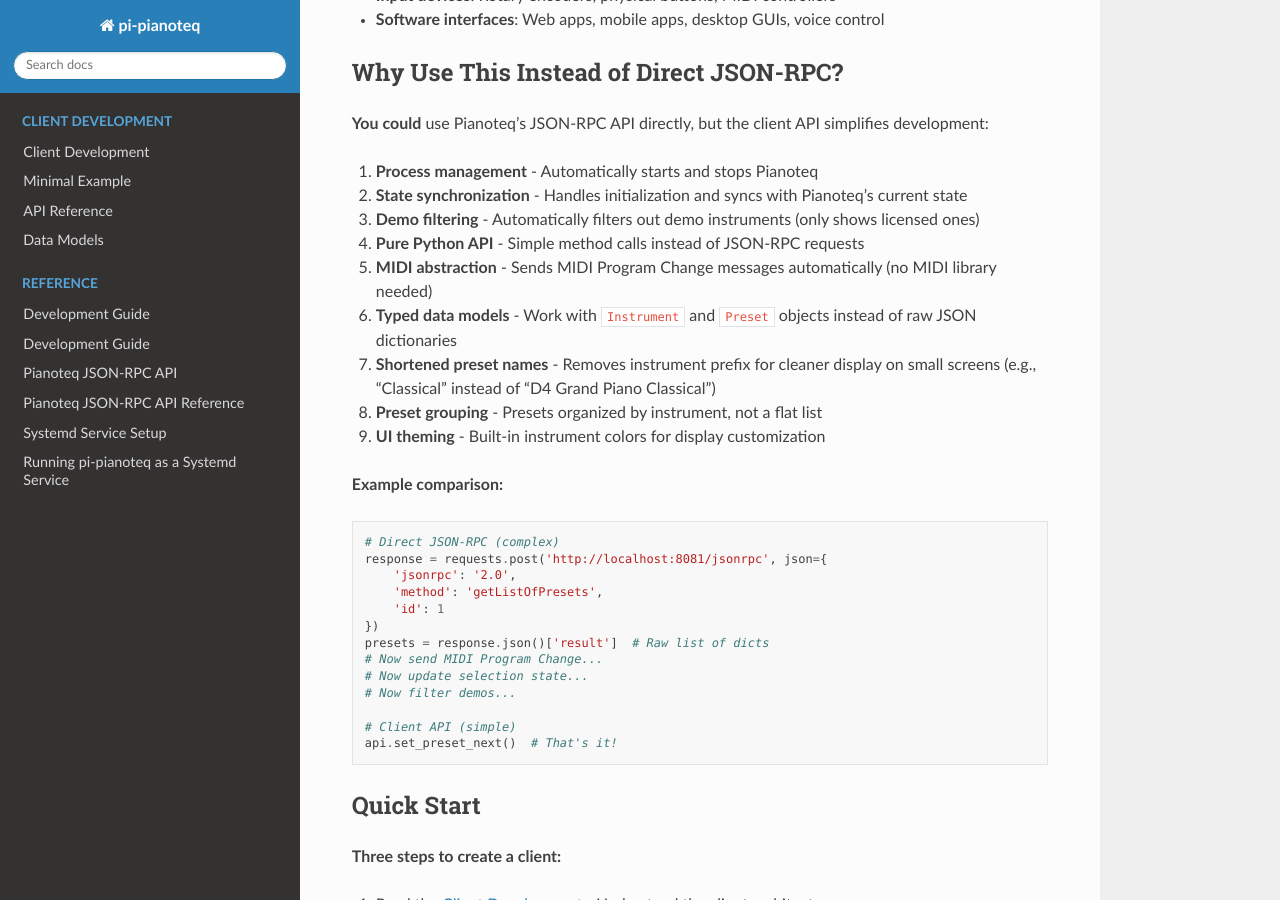
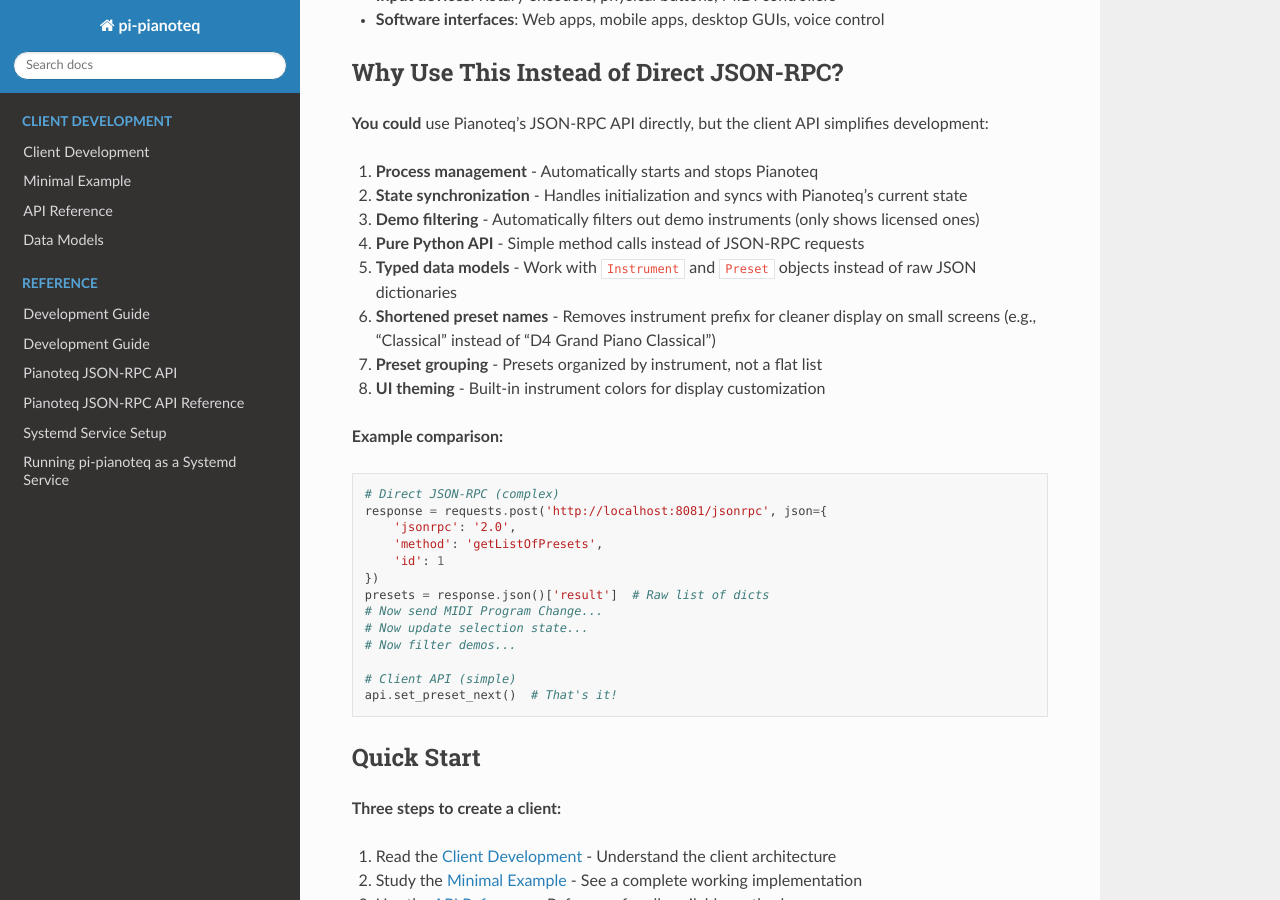
Before and after one commit to tlsim/pi-pianoteq, a Sphinx documentation site: the page built from docs/source/index.rst, in a window 1280 px wide and 900 px high, scrolled down 320 px. Built offline with Sphinx 7.4.7 and the Read the Docs theme 3.1.0, drawn with Linux system fonts in a browser that asks for light colours.

Commit message:
Remove MIDI abstraction benefit from documentation

```diff
--- a/docs/source/index.rst
+++ b/docs/source/index.rst
@@ -20,11 +20,10 @@ Why Use This Instead of Direct JSON-RPC?
 2. **State synchronization** - Handles initialization and syncs with Pianoteq's current state
 3. **Demo filtering** - Automatically filters out demo instruments (only shows licensed ones)
 4. **Pure Python API** - Simple method calls instead of JSON-RPC requests
-5. **MIDI abstraction** - Sends MIDI Program Change messages automatically (no MIDI library needed)
-6. **Typed data models** - Work with ``Instrument`` and ``Preset`` objects instead of raw JSON dictionaries
-7. **Shortened preset names** - Removes instrument prefix for cleaner display on small screens (e.g., "Classical" instead of "D4 Grand Piano Classical")
-8. **Preset grouping** - Presets organized by instrument, not a flat list
-9. **UI theming** - Built-in instrument colors for display customization
+5. **Typed data models** - Work with ``Instrument`` and ``Preset`` objects instead of raw JSON dictionaries
+6. **Shortened preset names** - Removes instrument prefix for cleaner display on small screens (e.g., "Classical" instead of "D4 Grand Piano Classical")
+7. **Preset grouping** - Presets organized by instrument, not a flat list
+8. **UI theming** - Built-in instrument colors for display customization
 
 **Example comparison:**
 
```
